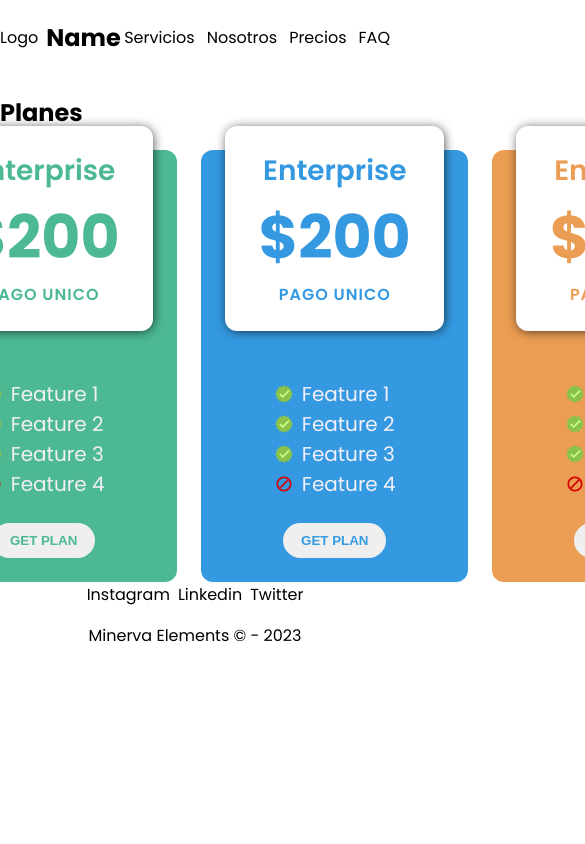
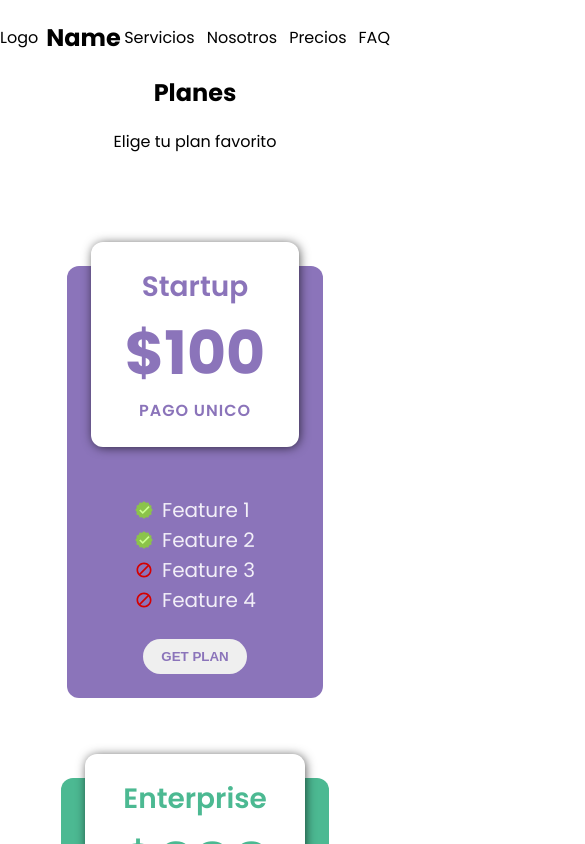
Before and after one commit to MinervaElements/core, a Next.js app: page / in a window 390 px wide. Shown: the top 844 px of the page, 585 px wide, since content can reach past the window. Built offline with nearby package versions, Linux system fonts and the light colour scheme.

Commit message:
add hero and update pricing responsive design

```diff
--- a/src/app/components/Home/Pricing/Pricing.module.css
+++ b/src/app/components/Home/Pricing/Pricing.module.css
@@ -1,7 +1,25 @@
+
+.h-pricing{
+  display: flex;
+  justify-content: center;
+  align-items: center;
+  flex-direction: column;
+  gap: 1.2rem;
+  margin: 0 0 7rem 0;
+}
+.h2-pricing{
+  margin:0;
+  padding: 0;
+}
+.p-pricing{
+  margin:0;
+  padding: 0;
+}
 .plans-container{
   display: flex;
   justify-content: center;
   align-items: center;
+  flex-wrap: wrap;
   gap: 1.5rem;
 }
 .box-plans{
@@ -57,3 +75,8 @@
   align-items: center;
   gap: 0.5rem
 }
+@media (max-width: 768px) {
+.plans-container{
+  gap: 5rem;
+}
+}
--- a/src/app/components/Home/Pricing/Pricing.tsx
+++ b/src/app/components/Home/Pricing/Pricing.tsx
@@ -3,13 +3,14 @@ import { FcApproval,FcCancel } from "react-icons/fc";
 import { plansData } from "./data/plans";
 export default function Pricing() {
   return (
-    <section>
-      <div className="">
-        <h2>Planes</h2>
+    <section className={styles.container}>
+      <div className={styles["h-pricing"]}>
+        <h2 className={styles["h2-pricing"]}>Planes</h2>
+        <p className={styles["p-pricing"]}>Elige tu plan favorito</p>
       </div>
       <div className={styles["plans-container"]}>
       {
-        plansData.map((plan,i) => <div key={i} className={styles["plans-container"]}>
+        plansData.map((plan,i) => <div key={i}>
         <div className={styles["box-plans"]} style={{backgroundColor:plan.color}}>
           <div className={styles["box-pricing-info"]} style={{color:plan.color}}>
             <span className={styles["box-plan-name"]} > { plan.pricing.name} </span>
```
Also changed, not shown: src/app/components/Home/Hero/Hero.tsx (added, +7 -0 lines), src/app/components/Home/Hero/Hero.module.css (added).
